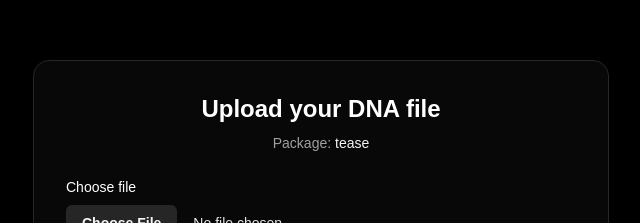
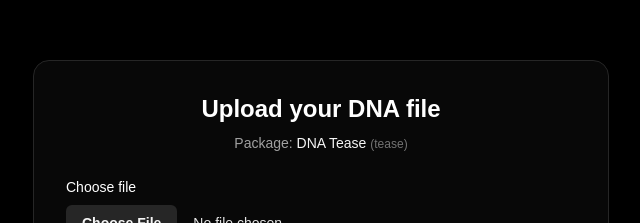
Before and after one commit to AnthonyBuildsCloud/genegenie-web, a Next.js app: page /upload in a window 1280 px wide. Shown: the part 201-424 px from the top of the page, without its empty margins (319-959 px from the left). Built offline with nearby package versions, Linux system fonts and the light colour scheme.

Commit message:
Wire package names into UI and deepen Core/Premium reports

```diff
--- a/app/upload/page.tsx
+++ b/app/upload/page.tsx
@@ -2,9 +2,8 @@
 
 import { FormEvent, useEffect, useState } from "react";
 
-
-
 export default function UploadPage() {
+  // Which package are we on? (tease, core, premium)
   const [pkg, setPkg] = useState("tease");
 
   useEffect(() => {
@@ -19,6 +18,14 @@ export default function UploadPage() {
   const [report, setReport] = useState<string | null>(null);
   const [error, setError] = useState<string | null>(null);
   const [loading, setLoading] = useState(false);
+
+  // Human-friendly name for the heading + label
+  const displayName =
+    pkg === "core"
+      ? "Wellness Core"
+      : pkg === "premium"
+      ? "Biohacker Pack"
+      : "DNA Tease";
 
   async function handleSubmit(e: FormEvent) {
     e.preventDefault();
@@ -75,7 +82,11 @@ export default function UploadPage() {
           Upload your DNA file
         </h1>
         <p className="text-sm text-neutral-400 mb-6 text-center">
-          Package: <span className="font-medium text-neutral-100">{pkg}</span>
+          Package:{" "}
+          <span className="font-medium text-neutral-100">
+            {displayName}{" "}
+            <span className="text-neutral-500 text-xs">({pkg})</span>
+          </span>
         </p>
 
         <form onSubmit={handleSubmit} className="space-y-4">
@@ -121,14 +132,16 @@ export default function UploadPage() {
                        disabled:opacity-60 disabled:cursor-not-allowed
                        transition-colors"
           >
-            {loading ? "Generating GeneGenie report..." : "Upload & Generate Report"}
+            {loading
+              ? "Generating GeneGenie report..."
+              : "Upload & Generate Report"}
           </button>
         </form>
 
         {report && (
           <div className="mt-6">
             <h2 className="text-lg font-semibold mb-2">
-              Your GeneGenie teaser report
+              Your GeneGenie {displayName} report
             </h2>
             <div className="text-sm text-neutral-100 bg-neutral-900/80 border border-neutral-800 rounded-lg p-4 max-h-80 overflow-y-auto whitespace-pre-line">
               {report}
```
